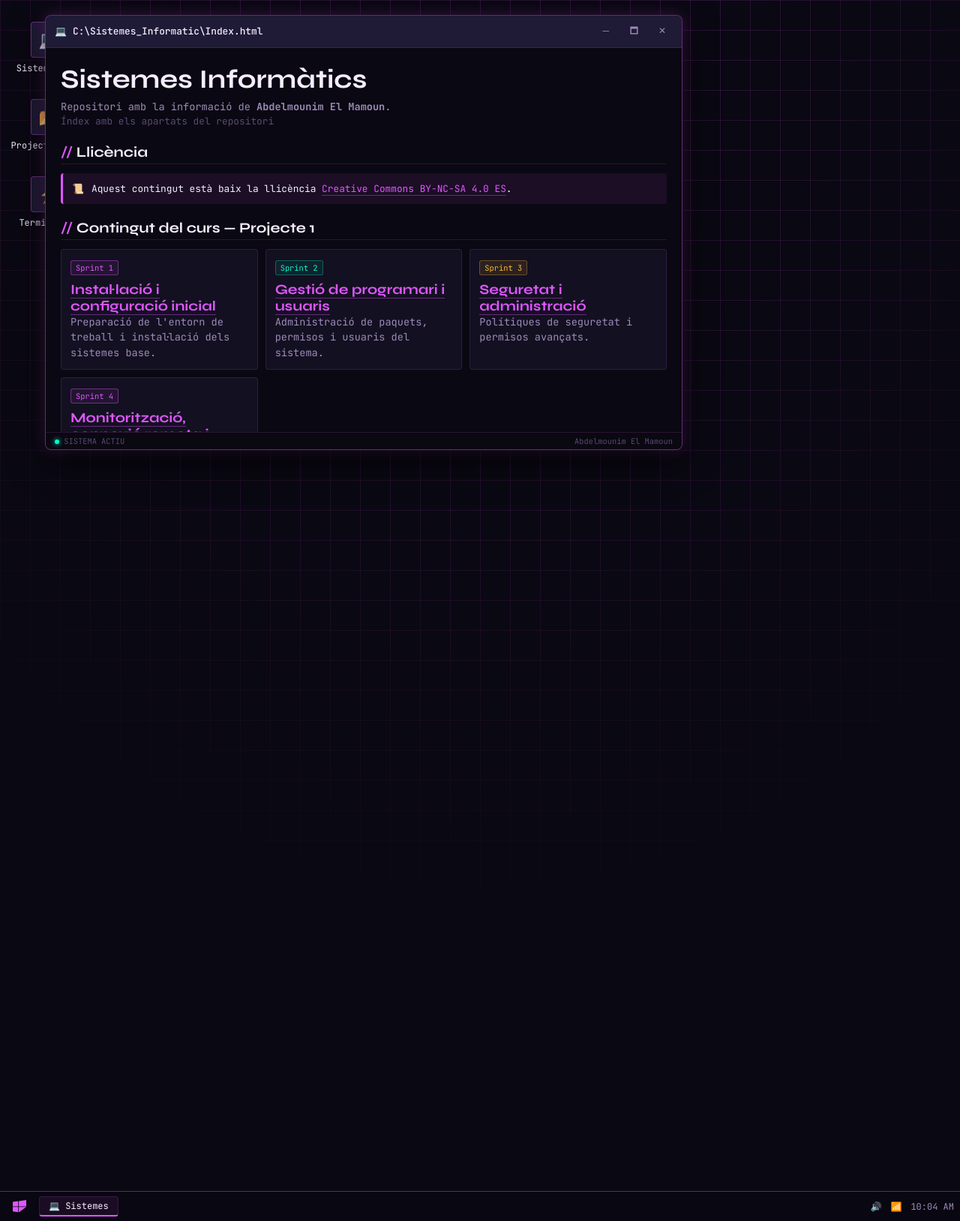
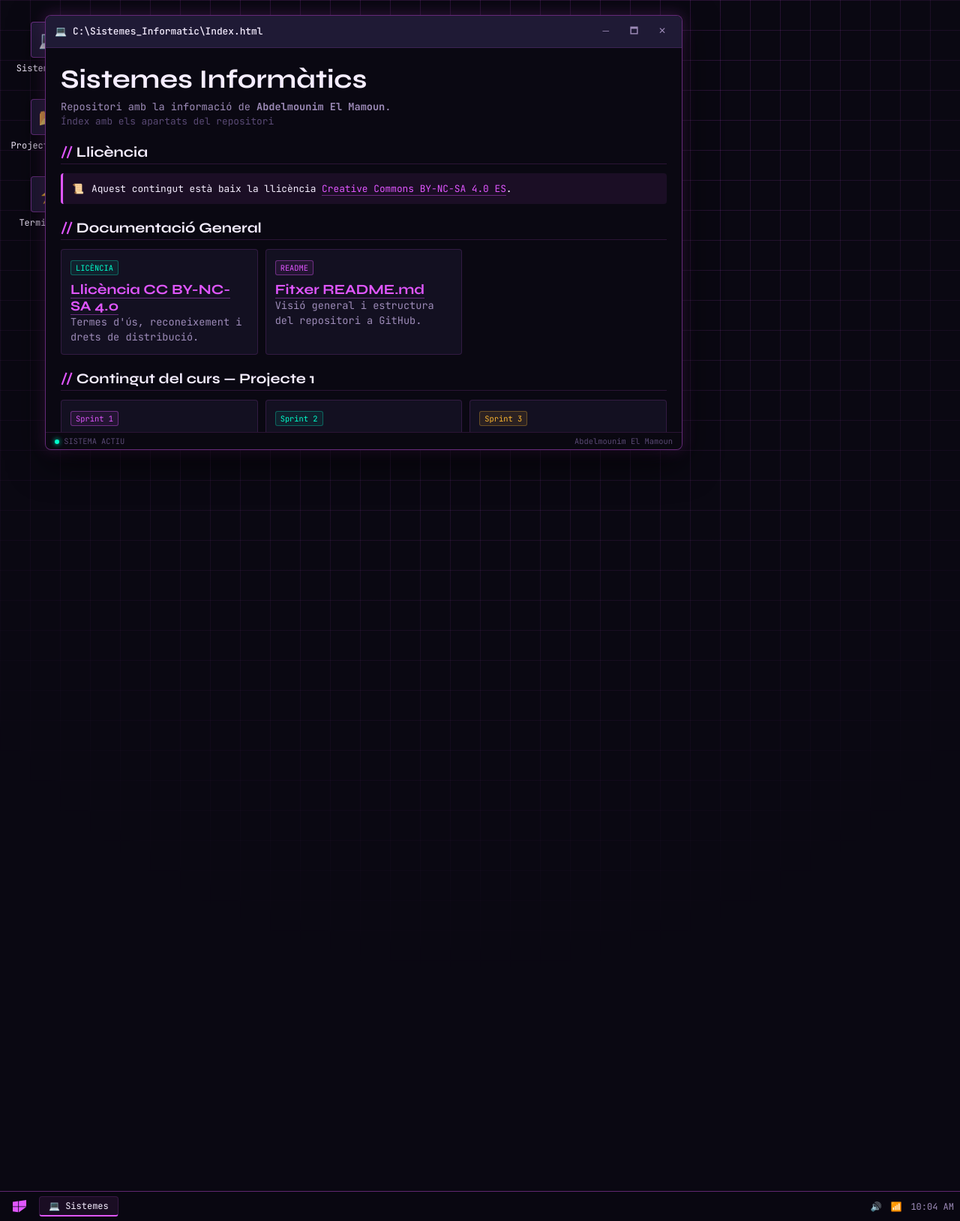
Before and after one commit to abdelmounimelmamoun-eng/sistemes_operatius, a Jekyll site: the page index.html, which Jekyll copies as it is, in a window 1280 px wide. Shown: the whole page at 75% size. Built offline with Jekyll 4.4.1, drawn with Linux system fonts in a browser that asks for light colours.

Commit message:
Update index.html

```diff
--- a/index.html
+++ b/index.html
@@ -60,7 +60,26 @@
         <h2>Llicència</h2>
         <div class="callout">
           <div>📜</div>
-          <div>Aquest contingut està baix la llicència <a href="LICENSE.md" target="_blank">Creative Commons BY-NC-SA 4.0 ES</a>.</div>
+          <div>Aquest contingut està baix la llicència <a href="licencia/">Creative Commons BY-NC-SA 4.0 ES</a>.</div>
+        </div>
+
+        <h2>Documentació General</h2>
+        <div class="card-grid">
+          <div class="card">
+            <span class="badge badge--green">LICÈNCIA</span>
+            <h3 style="margin-top: 8px;">
+              <a href="licencia/">Llicència CC BY-NC-SA 4.0</a>
+            </h3>
+            <p>Termes d'ús, reconeixement i drets de distribució.</p>
+          </div>
+
+          <div class="card">
+            <span class="badge badge--blue">README</span>
+            <h3 style="margin-top: 8px;">
+              <a href="https://github.com/abdelmounimelmamoun-eng/sistemes_operatius/blob/main/README.md" target="_blank">Fitxer README.md</a>
+            </h3>
+            <p>Visió general i estructura del repositori a GitHub.</p>
+          </div>
         </div>
 
         <h2>Contingut del curs — Projecte 1</h2>
@@ -148,6 +167,8 @@
             </tr>
           </thead>
           <tbody>
+            <tr><td>General</td><td>Llicència</td><td><code>LICENSE.md</code></td><td><a href="licencia/">Obrir ↗</a></td></tr>
+            <tr><td>General</td><td>README</td><td><code>README.md</code></td><td><a href="https://github.com/abdelmounimelmamoun-eng/sistemes_operatius/blob/main/README.md" target="_blank">Obrir ↗</a></td></tr>
             <tr><td>Projecte 1</td><td>Sprint 1</td><td><code>Projecte1/Sprint1/sp1.md</code></td><td><a href="Projecte1/Sprint1/sp1.md" target="_blank">Obrir ↗</a></td></tr>
             <tr><td>Projecte 1</td><td>Sprint 2</td><td><code>Projecte1/Sprint2/sp2.md</code></td><td><a href="Projecte1/Sprint2/sp2.md" target="_blank">Obrir ↗</a></td></tr>
             <tr><td>Projecte 1</td><td>Sprint 3</td><td><code>Projecte1/Sprint3/sp3.md</code></td><td><a href="Projecte1/Sprint3/sp3.md" target="_blank">Obrir ↗</a></td></tr>
```
